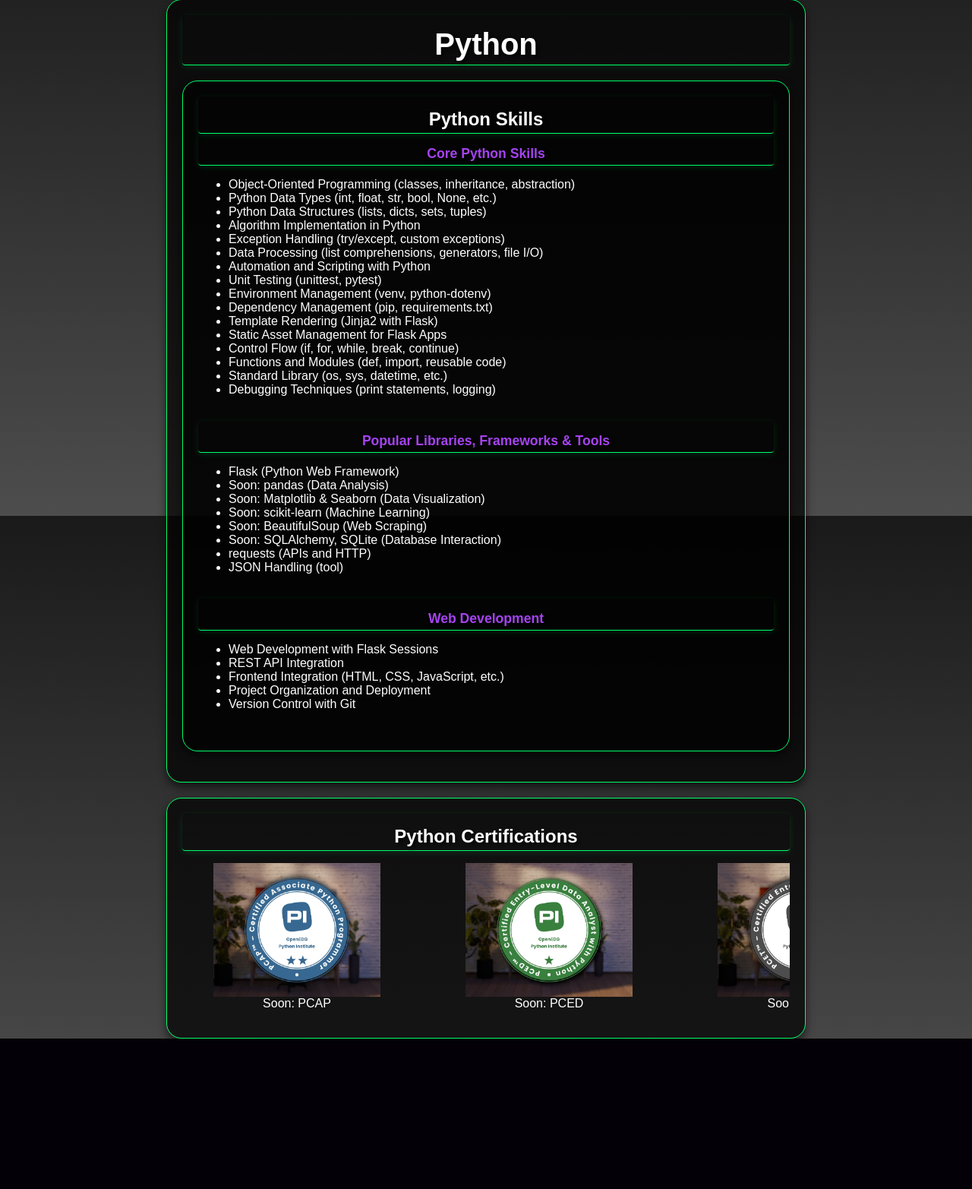
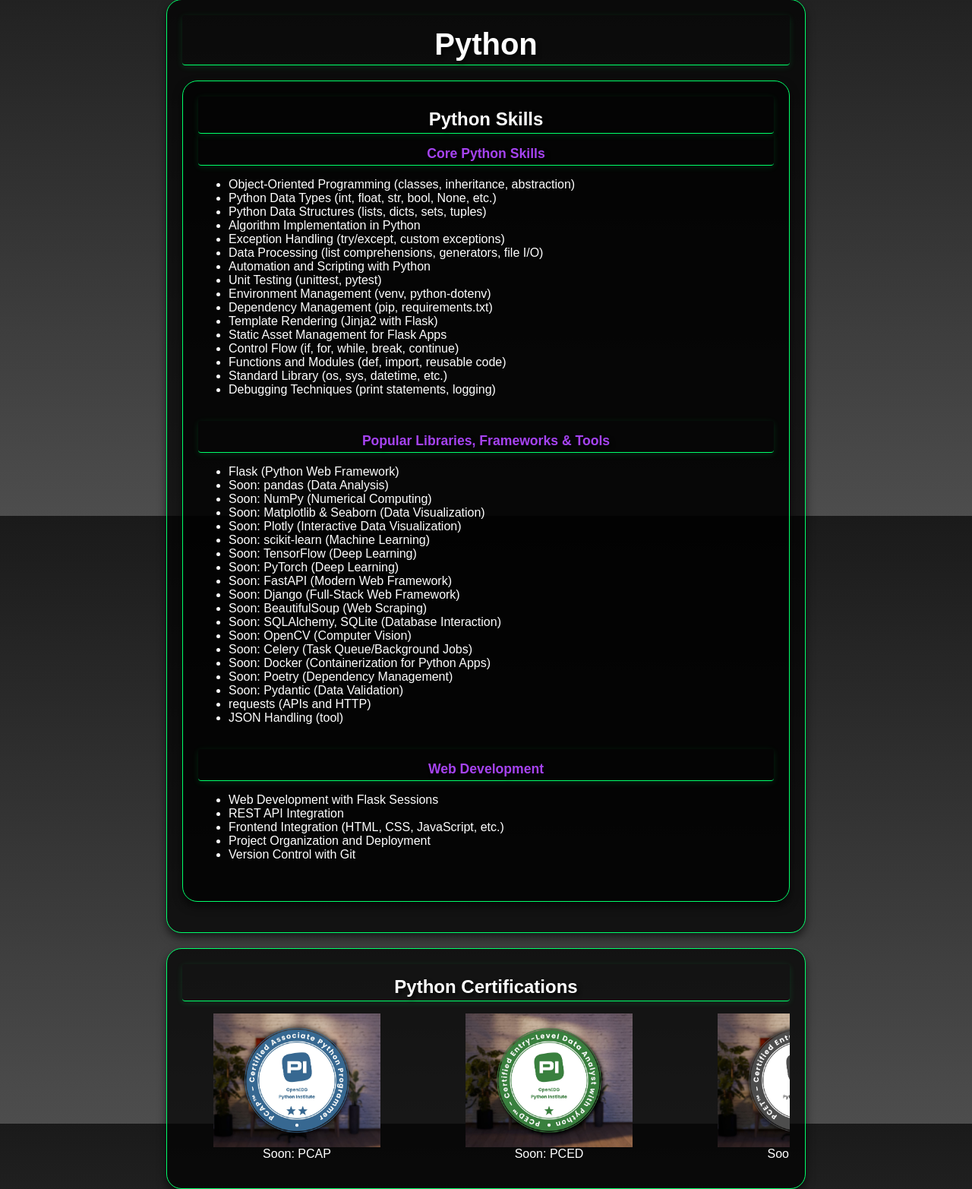
Before and after one commit to ExeOhe/exeohe.github.io, a Flask app: page /skill/backenddev in a window 1280 px wide. Shown: the part 121-1686 px from the top of the page at 76% size. Before the commit the page ends 1488 px from the top, so only its background shows below. Run offline with Flask 3, Linux system fonts and the light colour scheme.

Commit message:
added new python soon:libraries,frameworks & tools

```diff
--- a/backend/templates/html/skill.backenddev.html
+++ b/backend/templates/html/skill.backenddev.html
@@ -47,10 +47,21 @@
           <ul>
             <li>Flask (Python Web Framework)</li>
             <li>Soon: pandas (Data Analysis)</li>
+            <li>Soon: NumPy (Numerical Computing)</li>
             <li>Soon: Matplotlib & Seaborn (Data Visualization)</li>
+            <li>Soon: Plotly (Interactive Data Visualization)</li>
             <li>Soon: scikit-learn (Machine Learning)</li>
+            <li>Soon: TensorFlow (Deep Learning)</li>
+            <li>Soon: PyTorch (Deep Learning)</li>
+            <li>Soon: FastAPI (Modern Web Framework)</li>
+            <li>Soon: Django (Full-Stack Web Framework)</li>
             <li>Soon: BeautifulSoup (Web Scraping)</li>
             <li>Soon: SQLAlchemy, SQLite (Database Interaction)</li>
+            <li>Soon: OpenCV (Computer Vision)</li>
+            <li>Soon: Celery (Task Queue/Background Jobs)</li>
+            <li>Soon: Docker (Containerization for Python Apps)</li>
+            <li>Soon: Poetry (Dependency Management)</li>
+            <li>Soon: Pydantic (Data Validation)</li>
             <li>requests (APIs and HTTP)</li>
             <li>JSON Handling (tool)</li>
           </ul>
```
